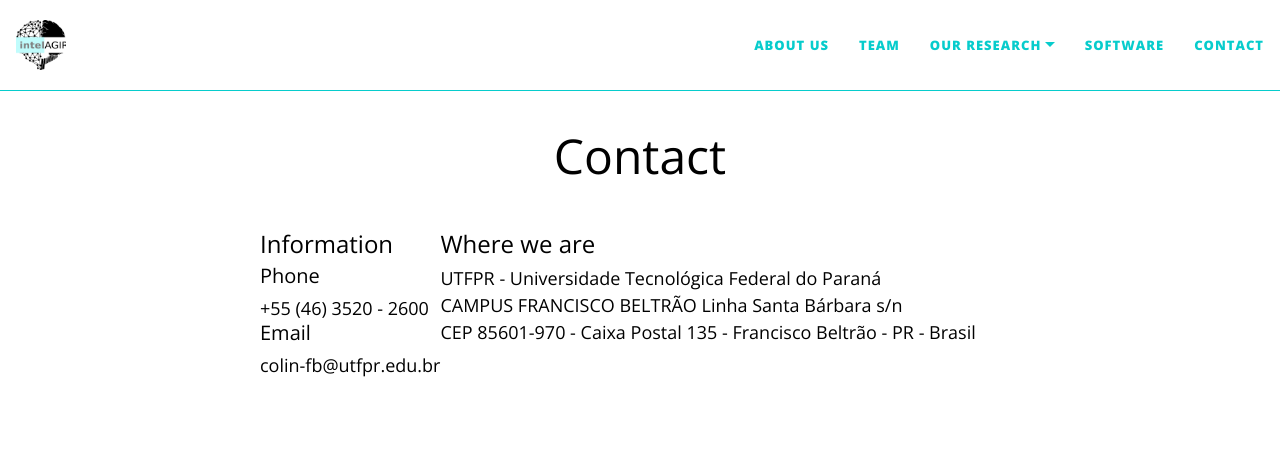
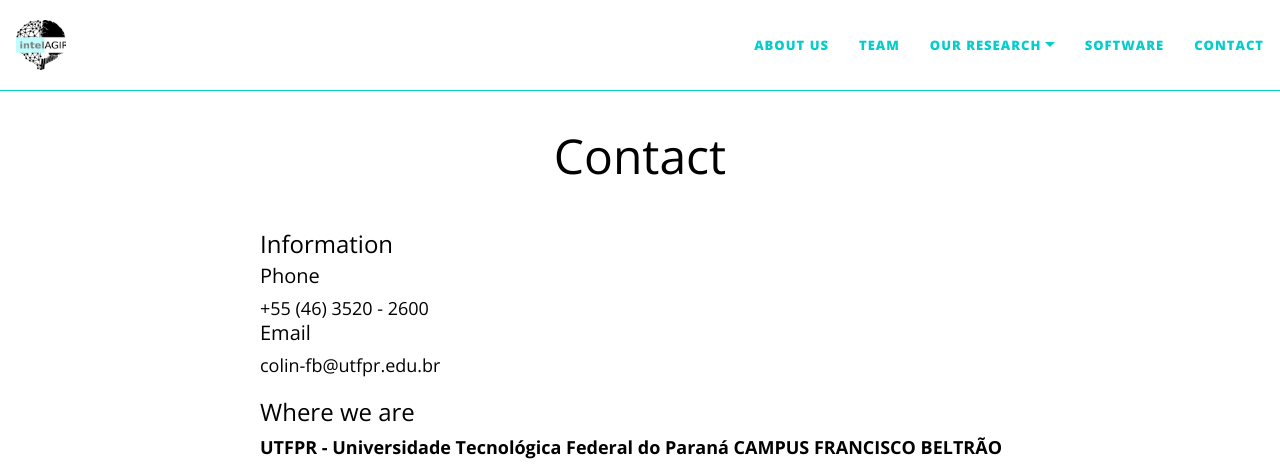
Before and after one commit to IntelAgir-Research-Group/intelagir-research-group.github.io, a Jekyll site: the page built from pages/contact.md, in a window 1280 px wide and 1236 px high. Shown: the top 464 px of the window. Built offline with Jekyll 4.4.1, drawn with Linux system fonts in a browser that asks for light colours; nearby versions of some CDN libraries; grey boxes are pictures that could not be loaded.

Commit message:
Contato Atualizado

```diff
--- a/pages/contact.md
+++ b/pages/contact.md
@@ -12,10 +12,9 @@
   </div>
   <div class="column">
     <h3>Where we are</h3>
-	UTFPR - Universidade Tecnológica Federal do Paraná<br>
-    CAMPUS FRANCISCO BELTRÃO Linha Santa Bárbara s/n<br>
-	CEP 85601-970 - Caixa Postal 135 - Francisco Beltrão - PR - Brasil
-  </div>
+	<b>UTFPR - Universidade Tecnológica Federal do Paraná</b>
+    <b>CAMPUS FRANCISCO BELTRÃO Linha Santa Bárbara s/n</b>
+	<b>CEP 85601-970 - Caixa Postal 135 - Francisco Beltrão - PR - Brasil</b>
 </div>
 
 
```
